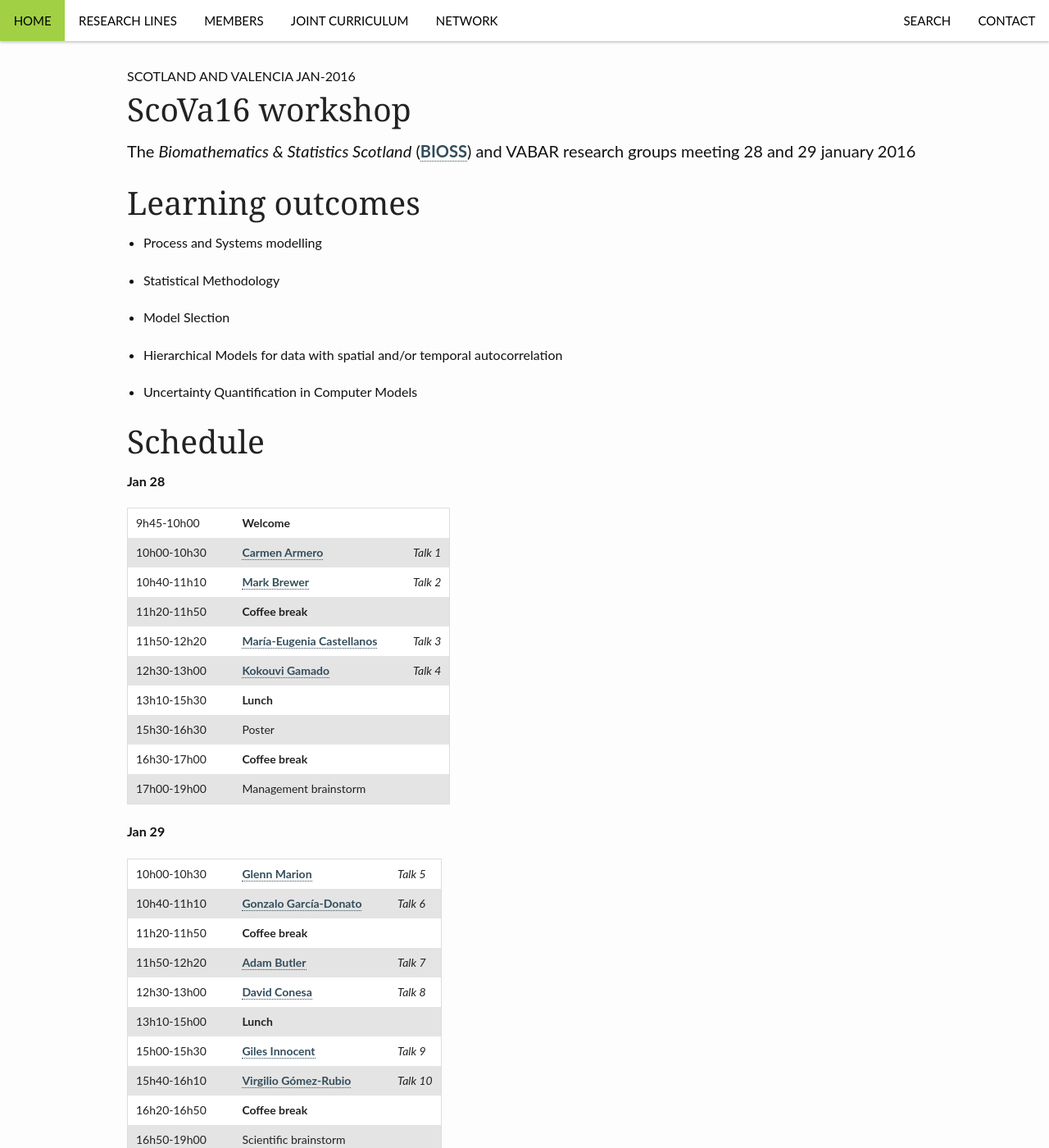
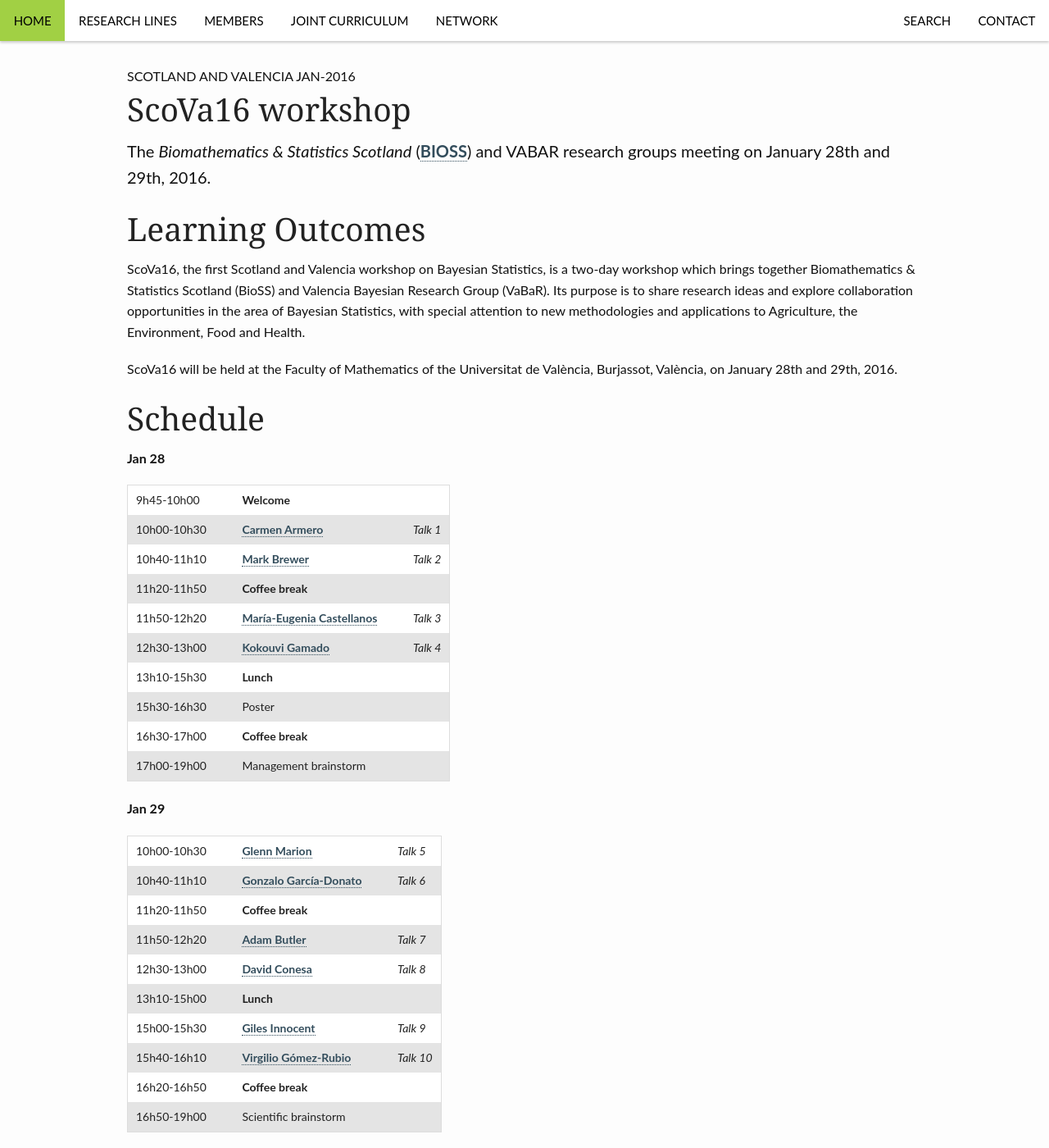
Before and after one commit to VABAR/VABAR.github.io, a Jekyll site: the page built from _posts/events/2015-11-25-ScoVa16.md, in a window 1280 px wide and 1400 px high. Shown: the whole window at 82% size. Built offline with Jekyll 4.4.1, drawn with Linux system fonts in a browser that asks for light colours; some of the changed text lies outside the part shown.

Commit message:
Update 2015-11-25-ScoVa16.md

```diff
--- a/_posts/events/2015-11-25-ScoVa16.md
+++ b/_posts/events/2015-11-25-ScoVa16.md
@@ -3,24 +3,16 @@
 title:  "ScoVa16 workshop"
 subheadline: "Scotland and Valencia Jan-2016"
 meta_teaser: "Workshop between BIOSS (Scotland) and VABAR (Valencia)."
-teaser: The <i>Biomathematics & Statistics Scotland</i> (<a href="http://www.bioss.ac.uk/">BIOSS</a>) and VABAR research groups meeting 28 and 29 january 2016
+teaser: The <i>Biomathematics & Statistics Scotland</i> (<a href="http://www.bioss.ac.uk/">BIOSS</a>) and VABAR research groups meeting on January 28th and 29th, 2016.
 header: no
 categories: events
 ---
 
-# Learning outcomes
+# Learning Outcomes
 
-* Process and Systems modelling
+ScoVa16, the first Scotland and Valencia workshop on Bayesian Statistics, is a two-day workshop which brings together Biomathematics & Statistics Scotland (BioSS) and Valencia Bayesian Research Group (VaBaR). Its purpose is to share research ideas and explore collaboration opportunities in the area of Bayesian Statistics, with special attention to new methodologies and applications to Agriculture, the Environment, Food and Health.
 
-* Statistical Methodology
-
-* Model Slection
-
-* Hierarchical Models for data with spatial and/or temporal autocorrelation
-
-* Uncertainty Quantification in Computer Models
-
-
+ScoVa16 will be held at the Faculty of Mathematics of the Universitat de València, Burjassot, València, on January 28th and 29th, 2016.
 
 # Schedule
 
@@ -49,3 +41,21 @@
 15h40-16h10 || <a href="http://www.uclm.es/profesorado/vgomez/">Virgilio Gómez-Rubio</a> || _Talk 10_
 16h20-16h50 || **Coffee break**
 16h50-19h00 || Scientific brainstorm
+
+# Scientific Committee
+
+Glenn Marion (BIOSS)
+Mark Brewer (BIOSS)
+María-Eugenia Castellanos (VaBaR)
+Carmen Armero (VaBaR)
+
+# Orzanizing Committee
+
+Mark Brewer
+Danilo Alvares
+Elena Lázaro
+Blanca Sarzo
+Anabel Forte
+David Conesa
+Francisco Santonja
+Carmen Armero
```
